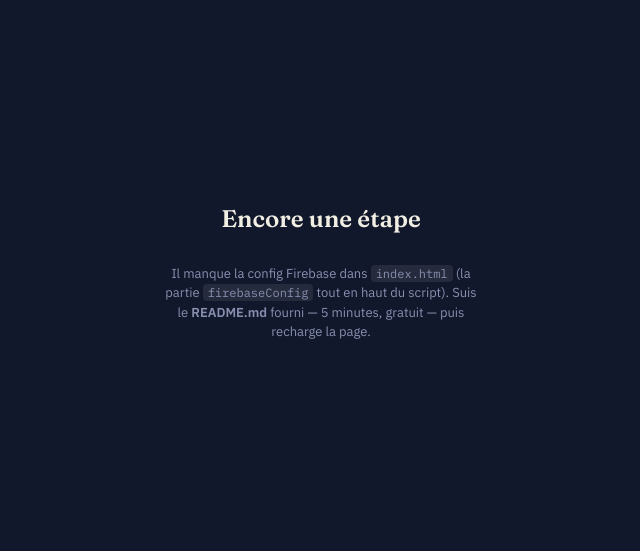
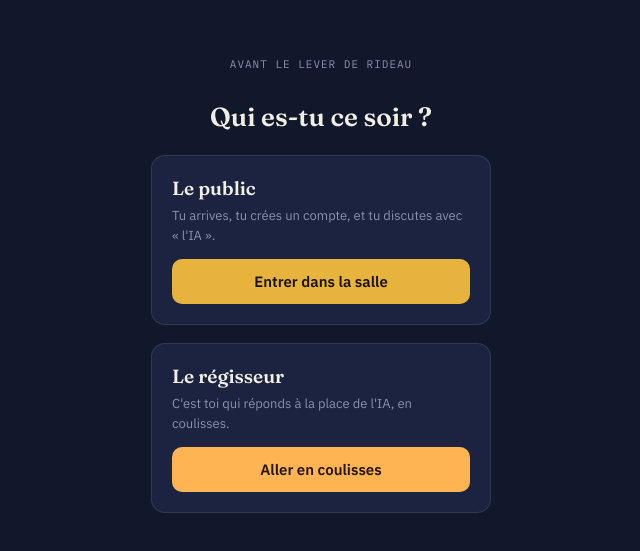
Before and after one commit to Nolan-lab-beep/Altox-IA, a plain HTML site: page index.html in a window 1280 px wide. Shown: the part 121-672 px from the top of the page, without its empty margins (319-959 px from the left). Drawn offline with Linux system fonts and the light colour scheme.

Commit message:
Update index.html

```diff
--- a/index.html
+++ b/index.html
@@ -140,13 +140,23 @@
    Voir README.md pour la marche à suivre pas à pas (gratuit, 5 min).
    ============================================================ */
 const firebaseConfig = {
-  apiKey: "COLLE_TA_CLE_ICI",
-  authDomain: "TON-PROJET.firebaseapp.com",
-  projectId: "TON-PROJET",
-  storageBucket: "TON-PROJET.appspot.com",
-  messagingSenderId: "000000000000",
-  appId: "1:000000000000:web:xxxxxxxxxxxxxxxxxxxxxx"
+
+  apiKey: "AIzaSyBM1NbSfQpQJZAYVqTcoL7xvTyDvSFpv2c",
+
+  authDomain: "altox-7c048.firebaseapp.com",
+
+  projectId: "altox-7c048",
+
+  storageBucket: "altox-7c048.firebasestorage.app",
+
+  messagingSenderId: "986483222197",
+
+  appId: "1:986483222197:web:cd92174af9e4da5cb340fc",
+
+  measurementId: "G-1MC84YG81K"
+
 };
+
 
 const OPERATOR_PASSCODE = "coulisses"; // change ce mot de passe si tu veux
 /* ============================================================ */
```
